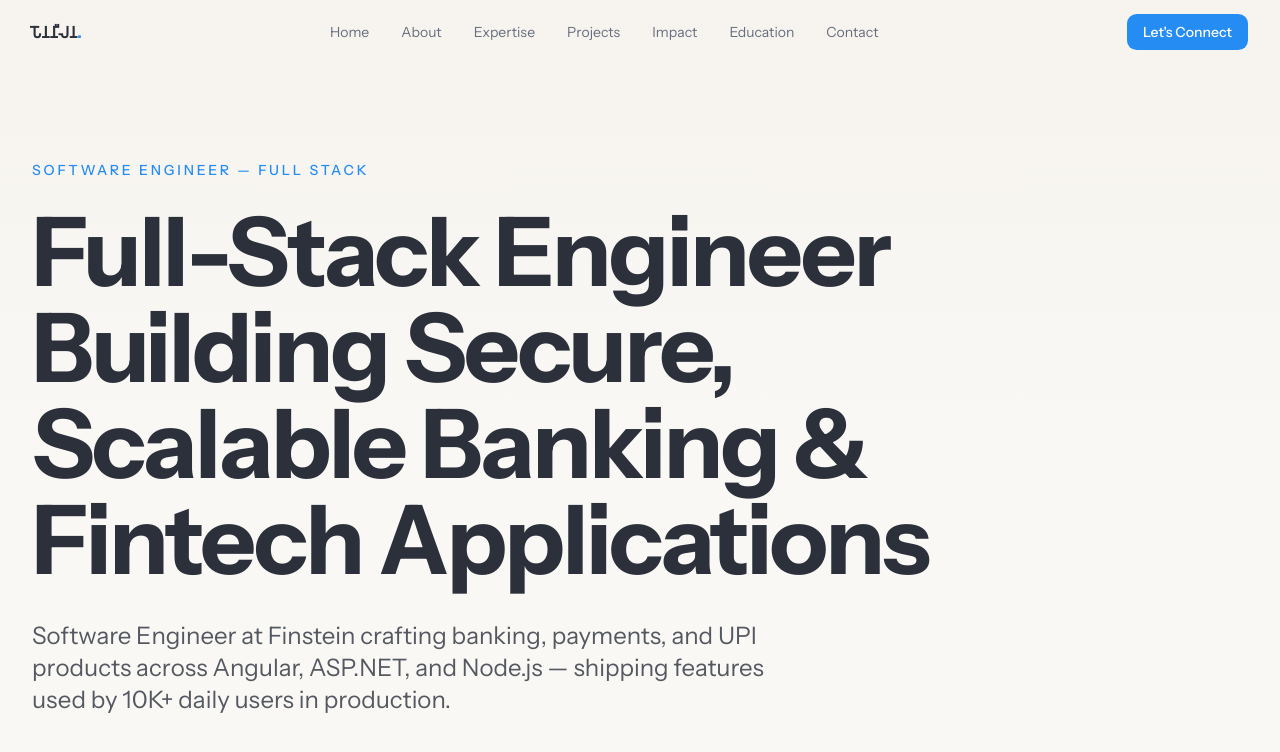
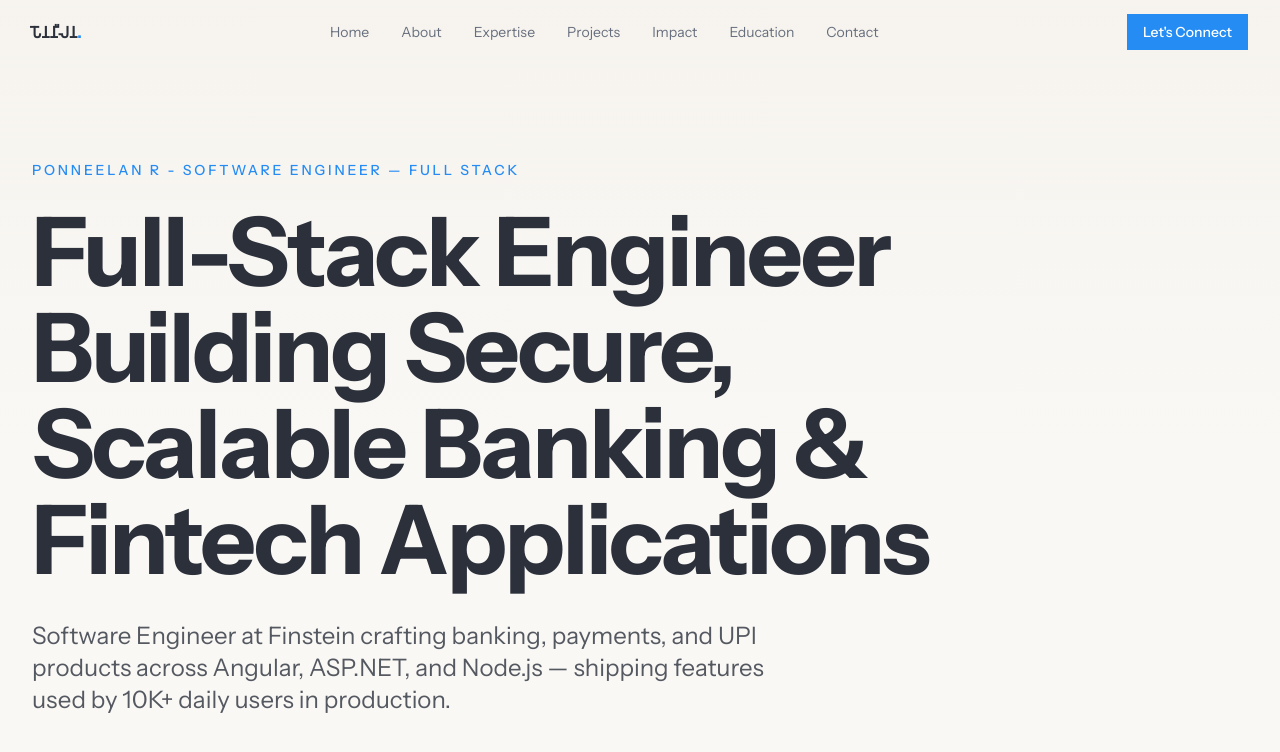
Before and after one commit to Ponneelan/Ponneelan.github.io, a React (Vite) app: page / in a window 1280 px wide. Shown: the top 752 px of the page. Built offline with nearby package versions, Linux system fonts and the light colour scheme.

Commit message:
home page changed

```diff
--- a/src/components/Hero.tsx
+++ b/src/components/Hero.tsx
@@ -17,7 +17,7 @@ export default function Hero() {
           data-fade-up
           className="text-sm font-medium uppercase tracking-[0.2em] text-primary"
         >
-          {site.role}
+          {site.name} - {site.role}
         </p>
         <h1
           data-fade-up
@@ -35,7 +35,7 @@ export default function Hero() {
           <a href="#work" className="btn-primary">
             View Work <ArrowRight className="size-4" />
           </a>
-          <a href={site.resumeUrl} className="btn-outline">
+          <a href={site.resumeUrl} target="_blank" className="btn-outline">
             <FileDown className="size-4" /> Download Resume
           </a>
         </div>
--- a/src/index.css
+++ b/src/index.css
@@ -19,7 +19,7 @@
     --border: 210 20% 88%;
     --input: 210 20% 88%;
     --ring: 210 90% 55%;
-    --radius: 0.6rem;
+    --radius: 0px;
   }
 
   .dark {
```
Also changed, not shown: public/favicon.svg.
